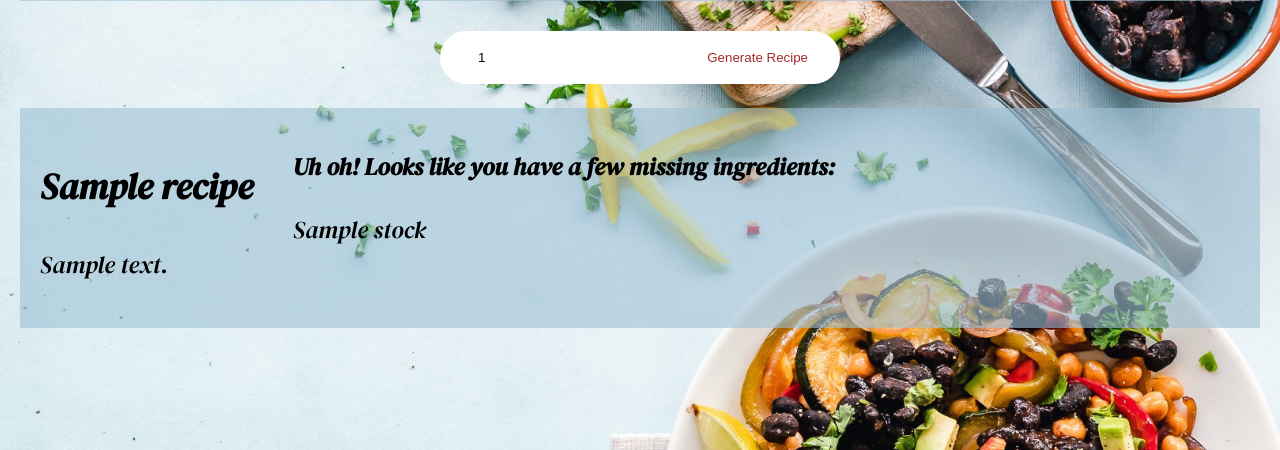
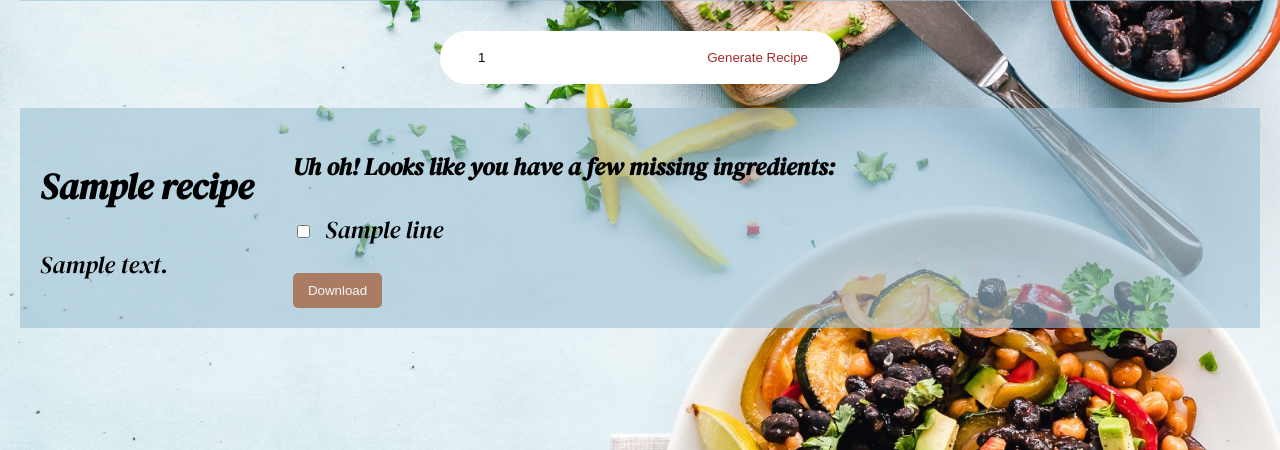
Before and after one commit to somedaysmash/Software4_Group5_Smart_Pantry, a Flask app: template templates/ingredient.html in a window 1280 px wide. Shown: the part 350-800 px from the top of the page. Run offline with Flask 3, Linux system fonts and the light colour scheme; the template is opened without the code that fills it: most values are stand-ins (such as "Sample title", 1, 10 or a date in 2020); parts of the project's set-up code (start-up, migrations or seed data) failed here and were passed over.

Commit message:
Shopping list display and download for random recipe

```diff
--- a/App.py
+++ b/App.py
@@ -52,7 +52,14 @@ def ingredient():
             if ingredient not in enough_stock:
                 recipe_shopping.append(
                     (ingredient['food'], ingredient['quantity'], ingredient['measure']))
-        return render_template('ingredient.html', recipe=recipe, proteins=[], stock=recipe_shopping)
+                missing_items = [f"{row[0]} {row[1]}\n" for row in recipe_shopping]
+                with open('static/assets/missing_stock.txt', 'w') as missing_stock_items:
+                    missing_stock_items.writelines(missing_items)
+        return render_template('ingredient.html', recipe=recipe, proteins=[], stock=missing_items)
+
+@app.route('/return_missing_items')
+def file_download_missing():
+    return send_file('static/assets/missing_stock.txt')
 
 @app.route('/update_stock', methods=['GET', 'POST'])
 def update_inventory():
@@ -105,10 +112,10 @@ def upload_shoppinglist():
         return render_template('shoppinglist.html', line=slist)
 
 
-# low_stock_items.write(result)
-# @app.route('/return_file')
-# def file_downloads():
-#     return send_file('static/assets/list_of_low_stock.txt')
+
+@app.route('/return_file')
+def file_downloads():
+    return send_file('static/assets/list_of_low_stock.txt')
 
 
 @app.route('/search_recipe', methods=['GET', 'POST'])
--- a/RecipeAPI.py
+++ b/RecipeAPI.py
@@ -246,7 +246,7 @@ def check_stock_for_recipe(ingredients_and_weight):
 
             # If the ingredient is not available in any of the tables, we add it to the missing list
             if not result_fridge and not result_freezer and not result_pantry:
-                missing_ingredients.append((ingredient, weight))
+                missing_ingredients.append(ingredient, weight)
     finally:
         # Closing the database connection outside the loop
         db.disconnect()
--- a/templates/ingredient.html
+++ b/templates/ingredient.html
@@ -40,11 +40,11 @@
     <div class='shopping_list_wrapper'>
         <h2>Uh oh! Looks like you have a few missing ingredients:</h2>
         <ul class="ingredients">
-            {% for i in stock %}
-            <li>{{ i }}</li>
+            {% for line in stock %}
+               <li><input type="checkbox" /> {{line}} </li>
             {% endfor %}
         </ul>
+        <button><a href=" {{url_for('file_download_missing')}}" download="missing_stock.txt">Download</a></button>
     </div>
 </div>
-
 </body>
```
